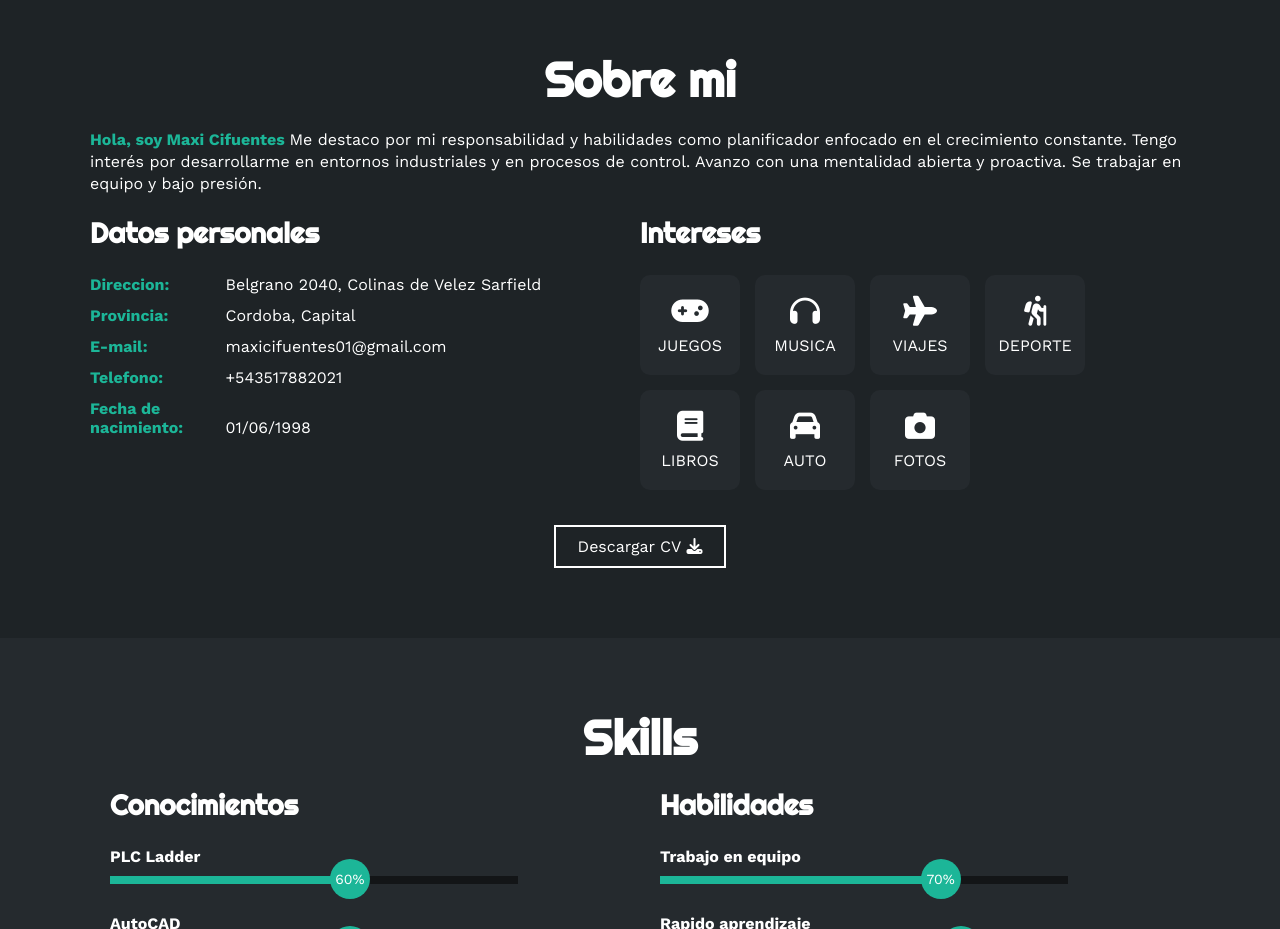
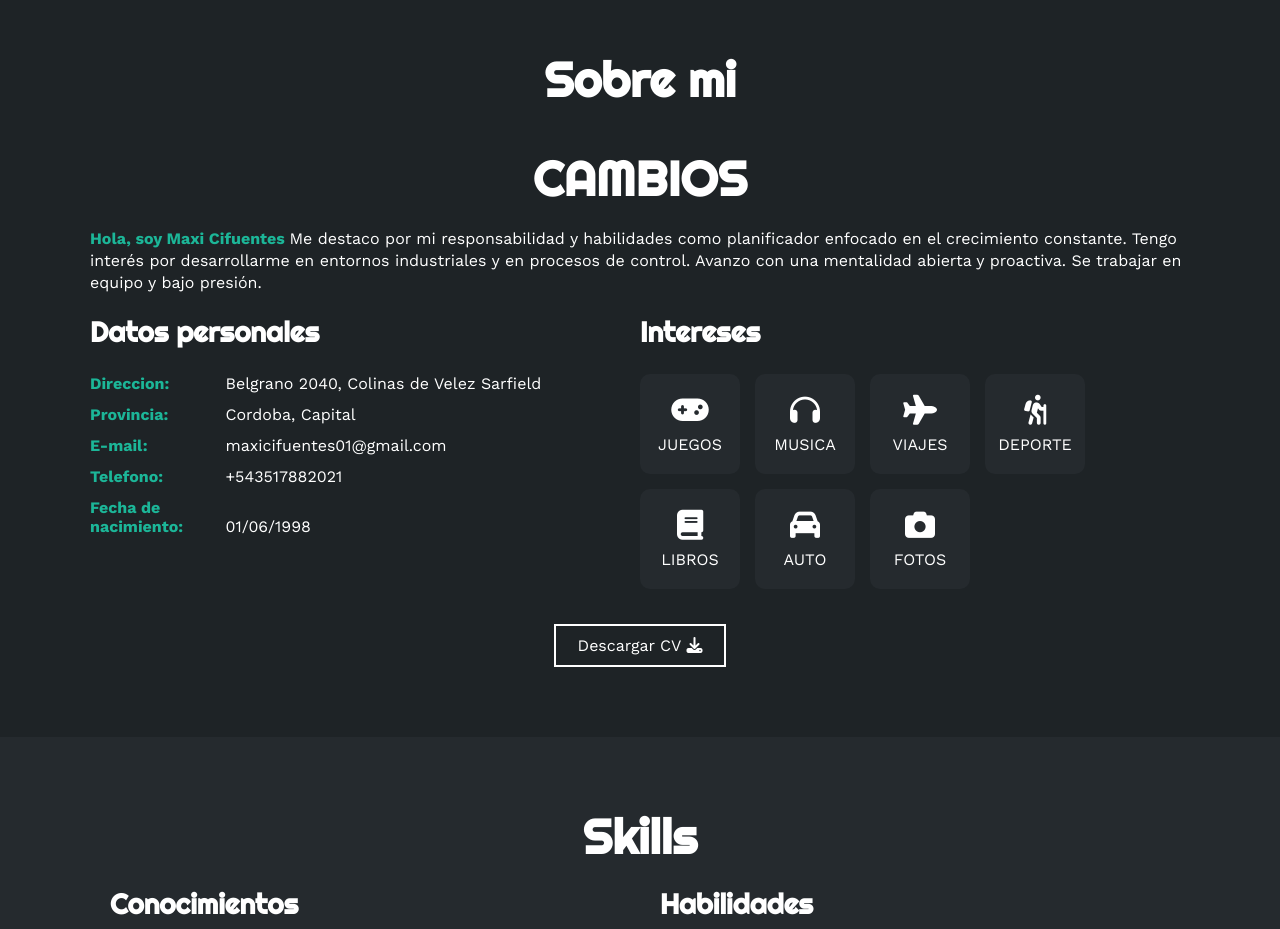
Before and after one commit to maxicifu/Portfolio, a plain HTML site: page index.html in a window 1280 px wide. Shown: the part 820-1749 px from the top of the page. Drawn offline with nearby package versions, Linux system fonts and the light colour scheme.

Commit message:
Cambios realizados 1

```diff
--- a/index.html
+++ b/index.html
@@ -65,6 +65,7 @@
     <section class="sobremi" id="sobremi">
         <div class="contenido-seccion">
            <h2>Sobre mi</h2>
+           <h2>CAMBIOS</h2>
            <p><span>Hola, soy Maxi Cifuentes </span>Me destaco por mi responsabilidad y habilidades como planificador enfocado en el crecimiento constante.
             Tengo interés por desarrollarme en entornos industriales y en procesos de control. Avanzo con una mentalidad abierta y proactiva. Se trabajar en equipo y bajo presión.</p>
             <div class="fila">
```
